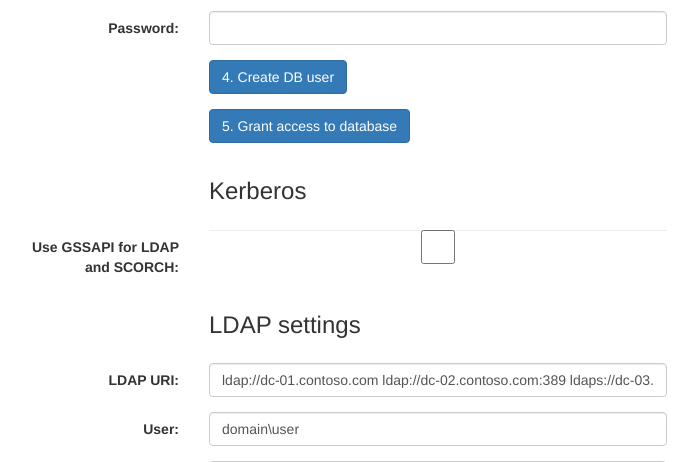
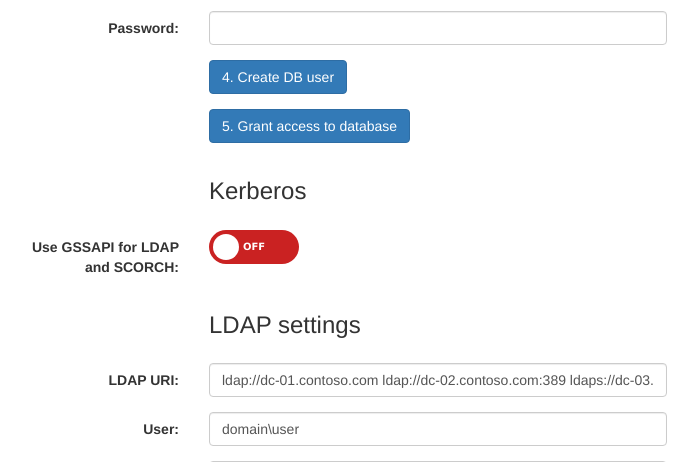
Before and after one commit to pfzim/websco, a PHP site: page /install.php in a window 1280 px wide. Shown: the part 644-1106 px from the top of the page, without its empty margins (56-754 px from the left). Run offline with PHP 8.4, Linux system fonts and the light colour scheme; some libraries are stand-ins or nearby versions.

Commit message:
Fixed misprint

```diff
--- a/install.php
+++ b/install.php
@@ -1191,6 +1191,76 @@ EOT;
 			@-ms-viewport {
 				width: device-width
 			}
+
+/*--------- SLIDER --------*/
+.switch {
+  position: relative;
+  display: inline-block;
+  width: 90px;
+  height: 34px;
+}
+
+.switch input {display:none;}
+
+.slider {
+  position: absolute;
+  cursor: pointer;
+  top: 0;
+  left: 0;
+  right: 0;
+  bottom: 0;
+  background-color: #ca2222;
+  -webkit-transition: .4s;
+  transition: .4s;
+   border-radius: 34px;
+}
+
+.slider:before {
+  position: absolute;
+  content: "";
+  height: 26px;
+  width: 26px;
+  left: 4px;
+  bottom: 4px;
+  background-color: white;
+  -webkit-transition: .4s;
+  transition: .4s;
+  border-radius: 50%;
+}
+
+input:checked + .slider {
+  background-color: #2ab934;
+}
+
+input:focus + .slider {
+  box-shadow: 0 0 1px #2196F3;
+}
+
+input:checked + .slider:before {
+  -webkit-transform: translateX(26px);
+  -ms-transform: translateX(26px);
+  transform: translateX(55px);
+}
+
+.slider:after
+{
+ content:'OFF';
+ color: white;
+ display: block;
+ position: absolute;
+ transform: translate(-50%,-50%);
+ top: 50%;
+ left: 50%;
+ font-size: 10px;
+ font-family: Verdana, sans-serif;
+}
+
+input:checked + .slider:after
+{
+  content:'ON';
+}
+
+/*--------- END --------*/
 		</style>
 		<script type="text/javascript">
 			function gi(name)
@@ -1456,7 +1526,7 @@ EOT;
 			<div class="form-group">
 				<label for="use_gssapi" class="control-label col-sm-2">Use GSSAPI for LDAP and SCORCH:</label>
 				<div class="col-sm-5">
-					<input id="use_gssapi" name="use_gssapi" class="form-control" type="checkbox" value="1" />
+					<label class="switch"><input id="use_gssapi" name="use_gssapi" class="form-control" type="checkbox" value="1" /><div class="slider round"></div></label>
 				</div>
 			</div>
 			<div class="form-group">
```
